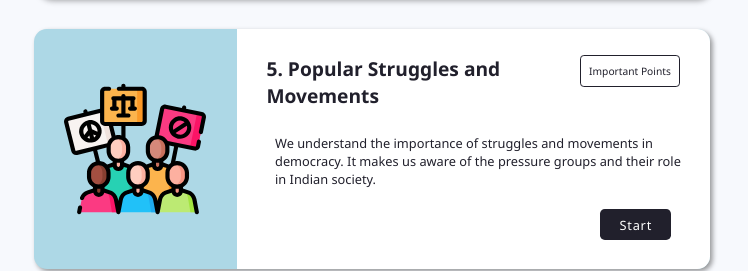
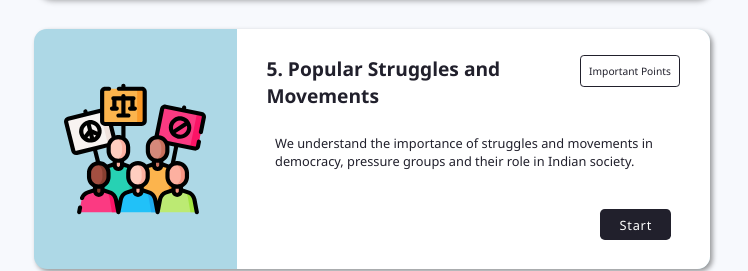
Before and after one commit to rachanagugale/ELearning-ScratchPad, a plain HTML site: page topics/civics-topics.html in a window 1280 px wide. Shown: the part 1242-1513 px from the top of the page, without its empty margins (345-1093 px from the left). Drawn offline with nearby package versions, Linux system fonts and the light colour scheme.

Commit message:
Adjusted Card content

```diff
--- a/topics/civics-topics.html
+++ b/topics/civics-topics.html
@@ -106,7 +106,7 @@
                             <h2 class="card-title">5. Popular Struggles and Movements</h2>
                             <a href="../subjects/civics/05-popular-struggles-and-movements.html" class="imp-points-btn">Important Points</a>
                         </div>
-                        <p class="card-description">We understand the importance of struggles and movements in democracy. It makes us aware of the pressure groups and their role in Indian society. </p>
+                        <p class="card-description">We understand the importance of struggles and movements in democracy, pressure groups and their role in Indian society. </p>
                         <a href="../subjects/civics/05-popular-struggles-and-movements.html" class="start-btn">Start</a>
                     </div>
                 </div>
```
